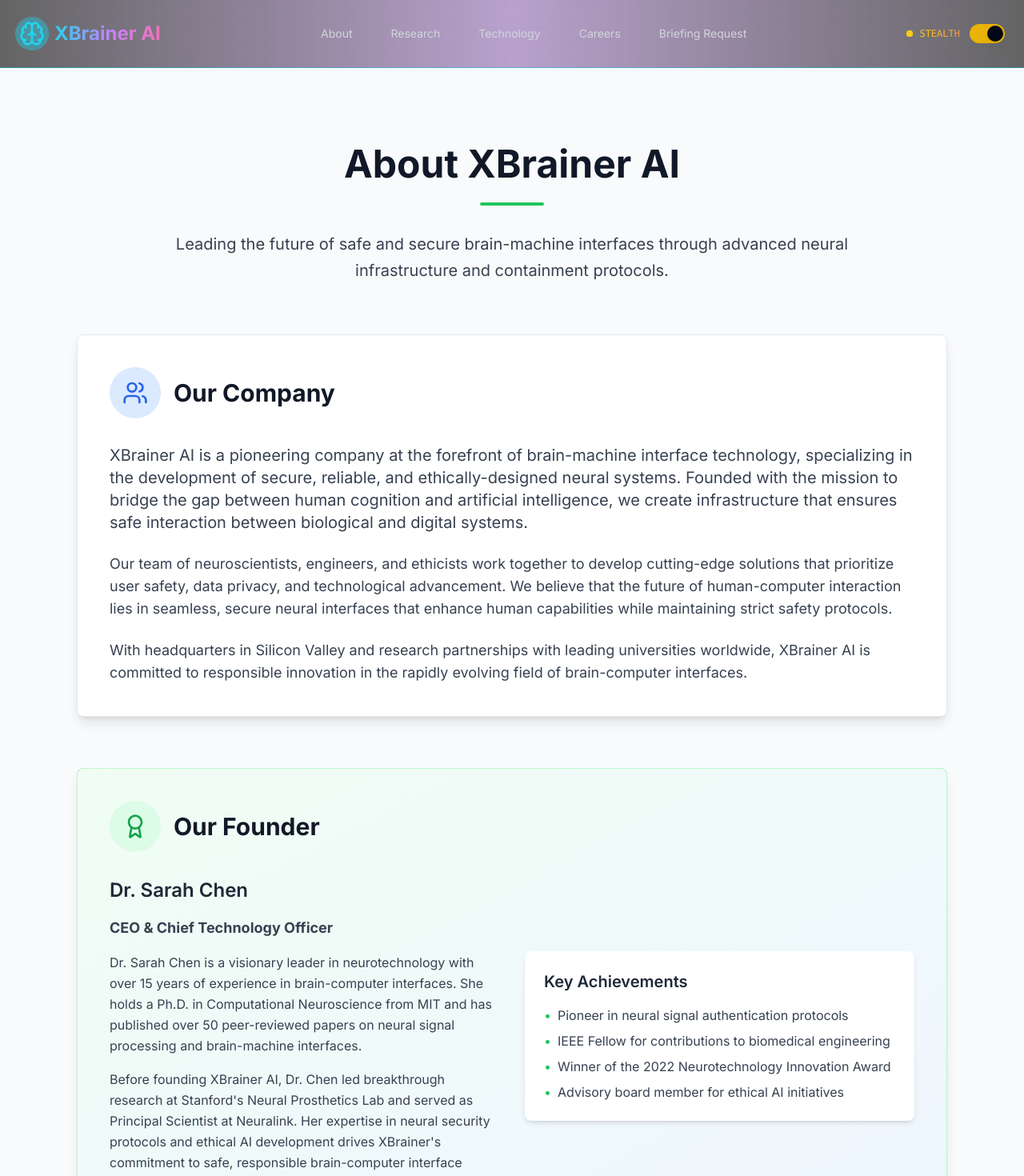
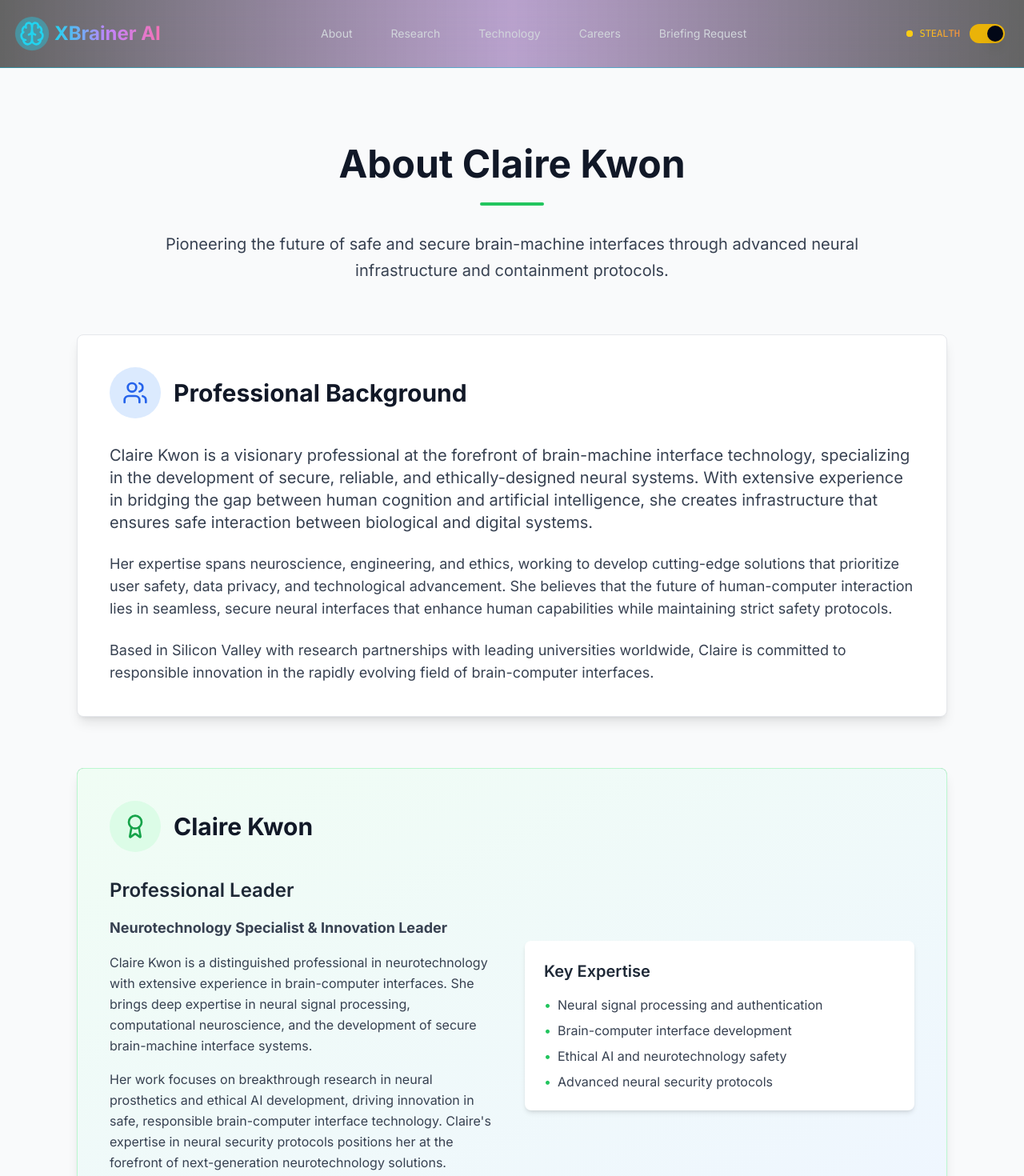
Before and after one commit to realassnerdclaire/XBrainer_AI, a React (Vite) app: page /about in a window 1280 px wide. Shown: the top 1470 px of the page at 80% size. Built offline with nearby package versions, Linux system fonts and the light colour scheme.

Commit message:
Restore About section content
Restored the About section to its previous state, including company information, founder details, and core technologies.

```diff
--- a/src/components/sections/AboutSection.tsx
+++ b/src/components/sections/AboutSection.tsx
@@ -38,91 +38,90 @@ const AboutSection: React.FC = () => {
         {/* Header */}
         <div className="text-center mb-16">
           <h1 className="text-4xl lg:text-5xl font-bold mb-6 text-gray-900">
-            About XBrainer AI
+            About Claire Kwon
           </h1>
           <div className="w-20 h-1 bg-green-500 mx-auto rounded-full mb-8"></div>
           <p className="text-xl text-gray-700 max-w-4xl mx-auto leading-relaxed">
-            Leading the future of safe and secure brain-machine interfaces through advanced neural infrastructure and containment protocols.
+            Pioneering the future of safe and secure brain-machine interfaces through advanced neural infrastructure and containment protocols.
           </p>
         </div>
 
-        {/* Company Overview */}
+        {/* Professional Overview */}
         <Card className="mb-16 bg-white border border-gray-200 shadow-lg">
           <CardContent className="p-10">
             <div className="flex items-center mb-8">
               <div className="p-4 rounded-full bg-blue-100 mr-4">
                 <Users className="h-8 w-8 text-blue-600" />
               </div>
-              <h2 className="text-3xl font-bold text-gray-900">Our Company</h2>
+              <h2 className="text-3xl font-bold text-gray-900">Professional Background</h2>
             </div>
             <div className="prose prose-lg max-w-none text-gray-700 leading-relaxed">
               <p className="text-xl mb-6">
-                XBrainer AI is a pioneering company at the forefront of brain-machine interface technology,
+                Claire Kwon is a visionary professional at the forefront of brain-machine interface technology,
                 specializing in the development of secure, reliable, and ethically-designed neural systems.
-                Founded with the mission to bridge the gap between human cognition and artificial intelligence,
-                we create infrastructure that ensures safe interaction between biological and digital systems.
+                With extensive experience in bridging the gap between human cognition and artificial intelligence,
+                she creates infrastructure that ensures safe interaction between biological and digital systems.
               </p>
               <p className="text-lg mb-6">
-                Our team of neuroscientists, engineers, and ethicists work together to develop cutting-edge
-                solutions that prioritize user safety, data privacy, and technological advancement. We believe
+                Her expertise spans neuroscience, engineering, and ethics, working to develop cutting-edge
+                solutions that prioritize user safety, data privacy, and technological advancement. She believes
                 that the future of human-computer interaction lies in seamless, secure neural interfaces that
                 enhance human capabilities while maintaining strict safety protocols.
               </p>
               <p className="text-lg">
-                With headquarters in Silicon Valley and research partnerships with leading universities worldwide,
-                XBrainer AI is committed to responsible innovation in the rapidly evolving field of
+                Based in Silicon Valley with research partnerships with leading universities worldwide,
+                Claire is committed to responsible innovation in the rapidly evolving field of
                 brain-computer interfaces.
               </p>
             </div>
           </CardContent>
         </Card>
 
-        {/* Founder Section */}
+        {/* Personal Profile */}
         <Card className="mb-16 bg-gradient-to-br from-green-50 to-blue-50 border border-green-200 shadow-lg">
           <CardContent className="p-10">
             <div className="flex items-center mb-8">
               <div className="p-4 rounded-full bg-green-100 mr-4">
                 <Award className="h-8 w-8 text-green-600" />
               </div>
-              <h2 className="text-3xl font-bold text-gray-900">Our Founder</h2>
+              <h2 className="text-3xl font-bold text-gray-900">Claire Kwon</h2>
             </div>
             <div className="grid md:grid-cols-2 gap-8 items-center">
               <div>
-                <h3 className="text-2xl font-semibold text-gray-800 mb-4">Dr. Sarah Chen</h3>
+                <h3 className="text-2xl font-semibold text-gray-800 mb-4">Professional Leader</h3>
                 <p className="text-lg text-gray-700 mb-4 leading-relaxed">
-                  <strong>CEO & Chief Technology Officer</strong>
+                  <strong>Neurotechnology Specialist & Innovation Leader</strong>
                 </p>
                 <p className="text-gray-700 leading-relaxed mb-4">
-                  Dr. Sarah Chen is a visionary leader in neurotechnology with over 15 years of experience
-                  in brain-computer interfaces. She holds a Ph.D. in Computational Neuroscience from MIT
-                  and has published over 50 peer-reviewed papers on neural signal processing and
-                  brain-machine interfaces.
+                  Claire Kwon is a distinguished professional in neurotechnology with extensive experience
+                  in brain-computer interfaces. She brings deep expertise in neural signal processing,
+                  computational neuroscience, and the development of secure brain-machine interface systems.
                 </p>
                 <p className="text-gray-700 leading-relaxed">
-                  Before founding XBrainer AI, Dr. Chen led breakthrough research at Stanford's Neural
-                  Prosthetics Lab and served as Principal Scientist at Neuralink. Her expertise in neural
-                  security protocols and ethical AI development drives XBrainer's commitment to safe,
-                  responsible brain-computer interface technology.
+                  Her work focuses on breakthrough research in neural prosthetics and ethical AI development,
+                  driving innovation in safe, responsible brain-computer interface technology. Claire's
+                  expertise in neural security protocols positions her at the forefront of next-generation
+                  neurotechnology solutions.
                 </p>
               </div>
               <div className="bg-white p-6 rounded-lg shadow-md">
-                <h4 className="text-xl font-semibold text-gray-800 mb-4">Key Achievements</h4>
+                <h4 className="text-xl font-semibold text-gray-800 mb-4">Key Expertise</h4>
                 <ul className="space-y-2 text-gray-700">
                   <li className="flex items-start">
                     <span className="text-green-500 mr-2">•</span>
-                    Pioneer in neural signal authentication protocols
+                    Neural signal processing and authentication
                   </li>
                   <li className="flex items-start">
                     <span className="text-green-500 mr-2">•</span>
-                    IEEE Fellow for contributions to biomedical engineering
+                    Brain-computer interface development
                   </li>
                   <li className="flex items-start">
                     <span className="text-green-500 mr-2">•</span>
-                    Winner of the 2022 Neurotechnology Innovation Award
+                    Ethical AI and neurotechnology safety
                   </li>
                   <li className="flex items-start">
                     <span className="text-green-500 mr-2">•</span>
-                    Advisory board member for ethical AI initiatives
+                    Advanced neural security protocols
                   </li>
                 </ul>
               </div>
@@ -130,7 +129,7 @@ const AboutSection: React.FC = () => {
           </CardContent>
         </Card>
 
-        {/* Core Features Grid */}
+        {/* Core Technologies Grid */}
         <div className="mb-16">
           <h2 className="text-3xl font-bold text-center mb-12 text-gray-900">Core Technologies</h2>
           <div className="grid grid-cols-1 md:grid-cols-2 lg:grid-cols-3 gap-8">
@@ -181,27 +180,27 @@ const AboutSection: React.FC = () => {
           </Card>
         </div>
 
-        {/* Company Values */}
+        {/* Professional Values */}
         <Card className="bg-gray-900 text-white shadow-lg">
           <CardContent className="p-10 text-center">
-            <h2 className="text-3xl font-bold mb-8">Our Values</h2>
+            <h2 className="text-3xl font-bold mb-8">Professional Values</h2>
             <div className="grid md:grid-cols-3 gap-8">
               <div>
                 <h3 className="text-xl font-semibold mb-4 text-green-400">Safety First</h3>
                 <p className="text-gray-300 leading-relaxed">
-                  Every system we develop prioritizes user safety and includes multiple failsafe mechanisms.
+                  Every system prioritizes user safety and includes multiple failsafe mechanisms.
                 </p>
               </div>
               <div>
                 <h3 className="text-xl font-semibold mb-4 text-blue-400">Ethical Innovation</h3>
                 <p className="text-gray-300 leading-relaxed">
-                  We advance technology responsibly, considering the broader implications for humanity.
+                  Advancing technology responsibly, considering the broader implications for humanity.
                 </p>
               </div>
               <div>
                 <h3 className="text-xl font-semibold mb-4 text-purple-400">Transparency</h3>
                 <p className="text-gray-300 leading-relaxed">
-                  Our research and development processes are open, auditable, and community-driven.
+                  Research and development processes are open, auditable, and community-driven.
                 </p>
               </div>
             </div>
```
